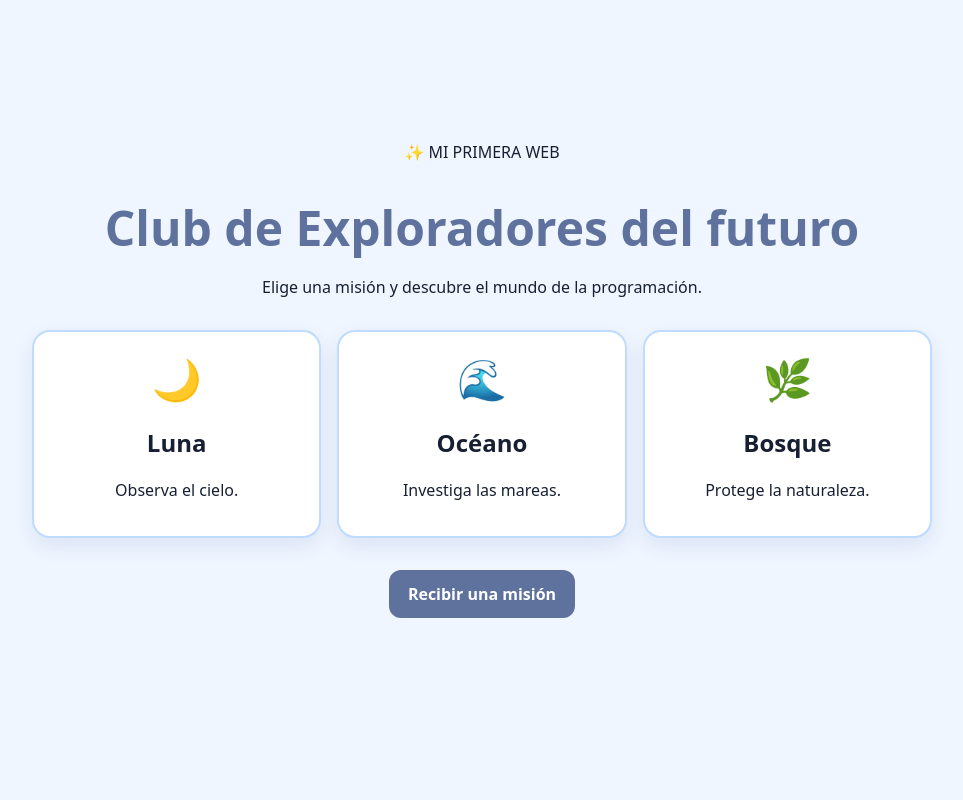
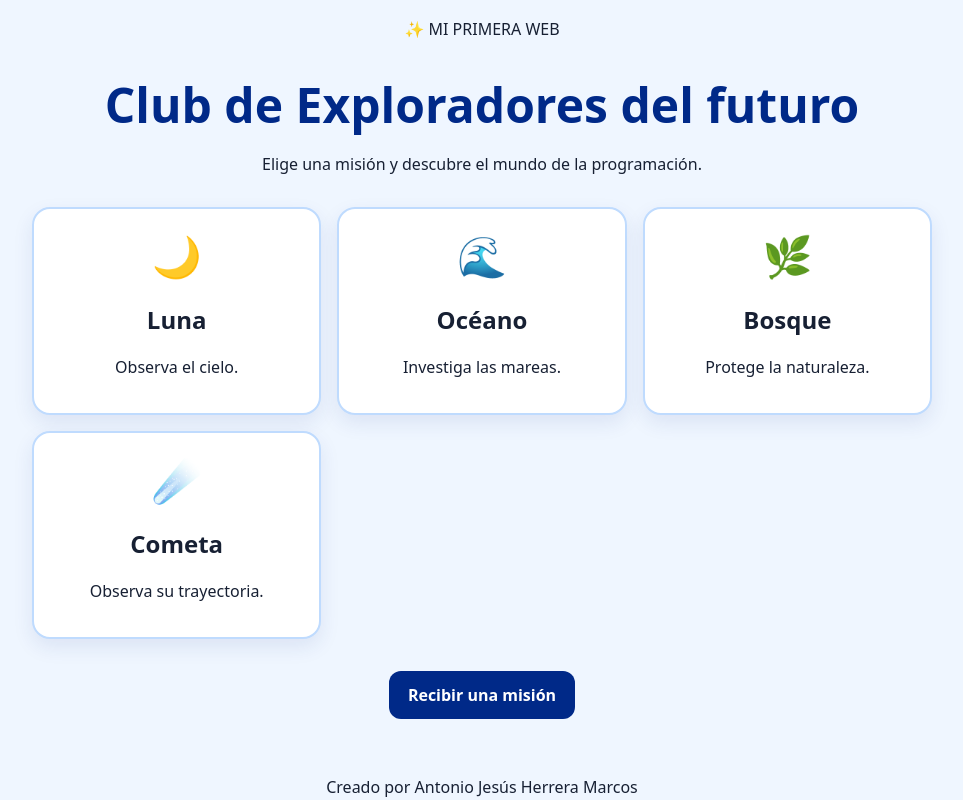
Before and after one commit to ahermar055y/DesarrolloWeb, a website: page index.html in a window 1280 px wide. Shown: the whole page, without its empty margins (158-1121 px from the left). Drawn offline with Linux system fonts and the light colour scheme.

Commit message:
feat: personaliza reto final

```diff
--- a/index.html
+++ b/index.html
@@ -7,7 +7,7 @@
     <title>Club de Exploradores del futuro </title>
     <style>
         :root {
-            --principal: #5f729d;
+            --principal: #002988;
             --fondo: #eff6ff;
         }
 
@@ -105,10 +105,17 @@
                 <h2>Bosque</h2>
                 <p>Protege la naturaleza.</p>
             </article>
+            <article>
+                <div class="icono">☄️</div>
+                <h2>Cometa</h2>
+                <p>Observa su trayectoria.</p>
+            </article>
         </section>
 
         <button id="boton">Recibir una misión</button>
         <p id="mensaje" aria-live="polite"></p>
+
+        <footer>Creado por Antonio Jesús Herrera Marcos</footer>
     </main>
 
     <script>
```
